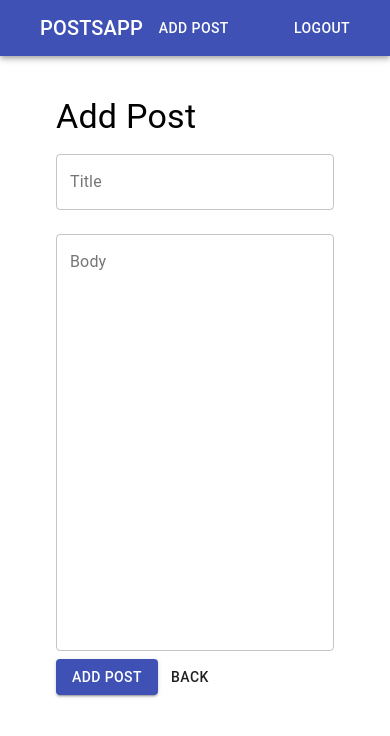
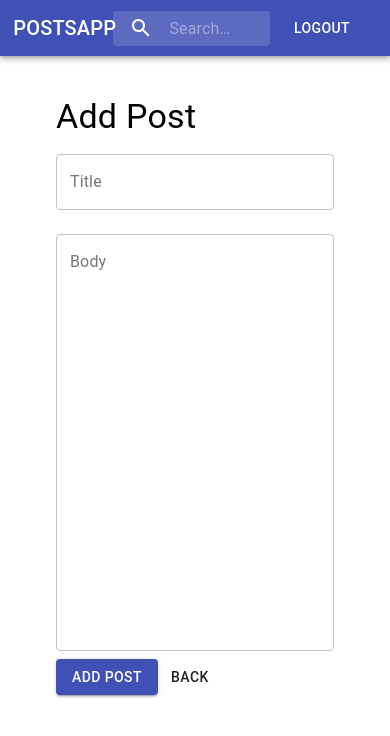
Before and after one commit to ditotet/react-posts-app, a React (Create React App) app in the folder client/: page /add in a window 390 px wide. Shown: the top 736 px of the page. Built offline with nearby package versions, Linux system fonts and the light colour scheme; no server answers.

Commit message:
change navbar

```diff
--- a/client/src/components/NavBar.js
+++ b/client/src/components/NavBar.js
@@ -1,9 +1,11 @@
 import React from 'react';
-import { makeStyles } from '@material-ui/core/styles';
+import { fade, makeStyles } from '@material-ui/core/styles';
 import Typography from '@material-ui/core/Typography';
 import Button from '@material-ui/core/Button';
 import Container from '@material-ui/core/Container'
 import AppBar from '@material-ui/core/AppBar';
+import InputBase from '@material-ui/core/InputBase';
+import SearchIcon from '@material-ui/icons/Search';
 import Toolbar from '@material-ui/core/Toolbar';
 import LogoutPopper from './LogoutPopper'
 
@@ -11,10 +13,85 @@ const useStyles = makeStyles(theme => ({
   root: {
     flexGrow: 1,
   },
+  grow: {
+    flexGrow: 1,
+  },
+  menuButton: {
+    marginRight: theme.spacing(2),
+  },
   title: {
     flexGrow: 1,
   },
-}));
+  search: {
+    position: 'relative',
+    borderRadius: theme.shape.borderRadius,
+    backgroundColor: fade(theme.palette.common.white, 0.15),
+    '&:hover': {
+      backgroundColor: fade(theme.palette.common.white, 0.25),
+    },
+    marginRight: theme.spacing(2),
+    marginLeft: 0,
+    width: '100%',
+    [theme.breakpoints.up('sm')]: {
+      marginLeft: theme.spacing(3),
+      width: 'auto',
+    },
+  },
+  searchIcon: {
+    width: theme.spacing(7),
+    height: '100%',
+    position: 'absolute',
+    pointerEvents: 'none',
+    display: 'flex',
+    alignItems: 'center',
+    justifyContent: 'center',
+  },
+  inputRoot: {
+    color: 'inherit',
+  },
+  inputInput: {
+    padding: theme.spacing(1, 1, 1, 7),
+    transition: theme.transitions.create('width'),
+    width: '100%',
+    [theme.breakpoints.up('md')]: {
+      width: 200,
+    },
+  },
+  sectionDesktop: {
+    display: 'none',
+    [theme.breakpoints.up('md')]: {
+      display: 'flex',
+    },
+  },
+  sectionMobile: {
+    display: 'flex',
+    [theme.breakpoints.up('md')]: {
+      display: 'none',
+    },
+  },
+}))
+
+const SearchBar = (posts) => {
+  const classes = useStyles()
+  if (posts) {
+    return (
+    <div className={classes.search}>
+      <div className={classes.searchIcon}>
+        <SearchIcon />
+      </div>
+      <InputBase
+        placeholder="Search…"
+        classes={{
+          root: classes.inputRoot,
+          input: classes.inputInput,
+        }}
+        inputProps={{ 'aria-label': 'search' }}
+      />
+    </div>
+    )
+  }
+}
+
 
 const NavBar = (props) => {
   const classes = useStyles()
@@ -22,14 +99,13 @@ const NavBar = (props) => {
     <AppBar position="static">
       <Container maxWidth="lg">
       <Toolbar>
-        <Button edge="start" className={classes.menuButton} color="inherit" aria-label="menu">
+        <Button edge="start" className={classes.menuButton} color="inherit" aria-label="menu"
+        onClick= { () => props.history.push('/posts') }>
           <Typography variant="h6" className={classes.title}>
             PostsApp
           </Typography>
         </Button>
-        <Button href="/add" color="inherit">
-          Add Post
-        </Button>
+        <SearchBar posts={ props.postList } />
         <Typography variant="h6" className={classes.title}>
           { props.userName }
         </Typography>
--- a/client/src/components/RegisterForm.js
+++ b/client/src/components/RegisterForm.js
@@ -38,8 +38,16 @@ const RegisterForm = (props) => {
     })
   }
 
+  const formIsValid = () => {
+    return state.errorText.password === '' &&
+            state.errorText.confirmPassword === ''
+  }
+
   const handleSubmit = (e) => {
     e.preventDefault()
+    validatePassword()
+    validateConfirmPassword()
+    if(formIsValid()) {
       axios.post('/register', {
         userName: state.userName,
         password: state.password
@@ -56,11 +64,12 @@ const RegisterForm = (props) => {
             }
           })
         } else {
-        console.log(res.data.error)
+          state.errorText.userName = res.data.error
         }
       }).catch(err => {
         console.log(err)
       })
+    }
   }
 
   const validatePassword = () => {
--- a/client/src/components/pages/PostList.js
+++ b/client/src/components/pages/PostList.js
@@ -59,7 +59,7 @@ const PostList = (props) => {
 
   return (
     <>
-      <NavBar userName={ userName } {...props}/>
+      <NavBar userName={ userName } postList={ posts.list } {...props}/>
       <Container maxWidth="lg">
         <Box p={5}>
           <Typography variant="h4" component="h2">
```
Lines whose indentation alone changed are shown as unchanged.
